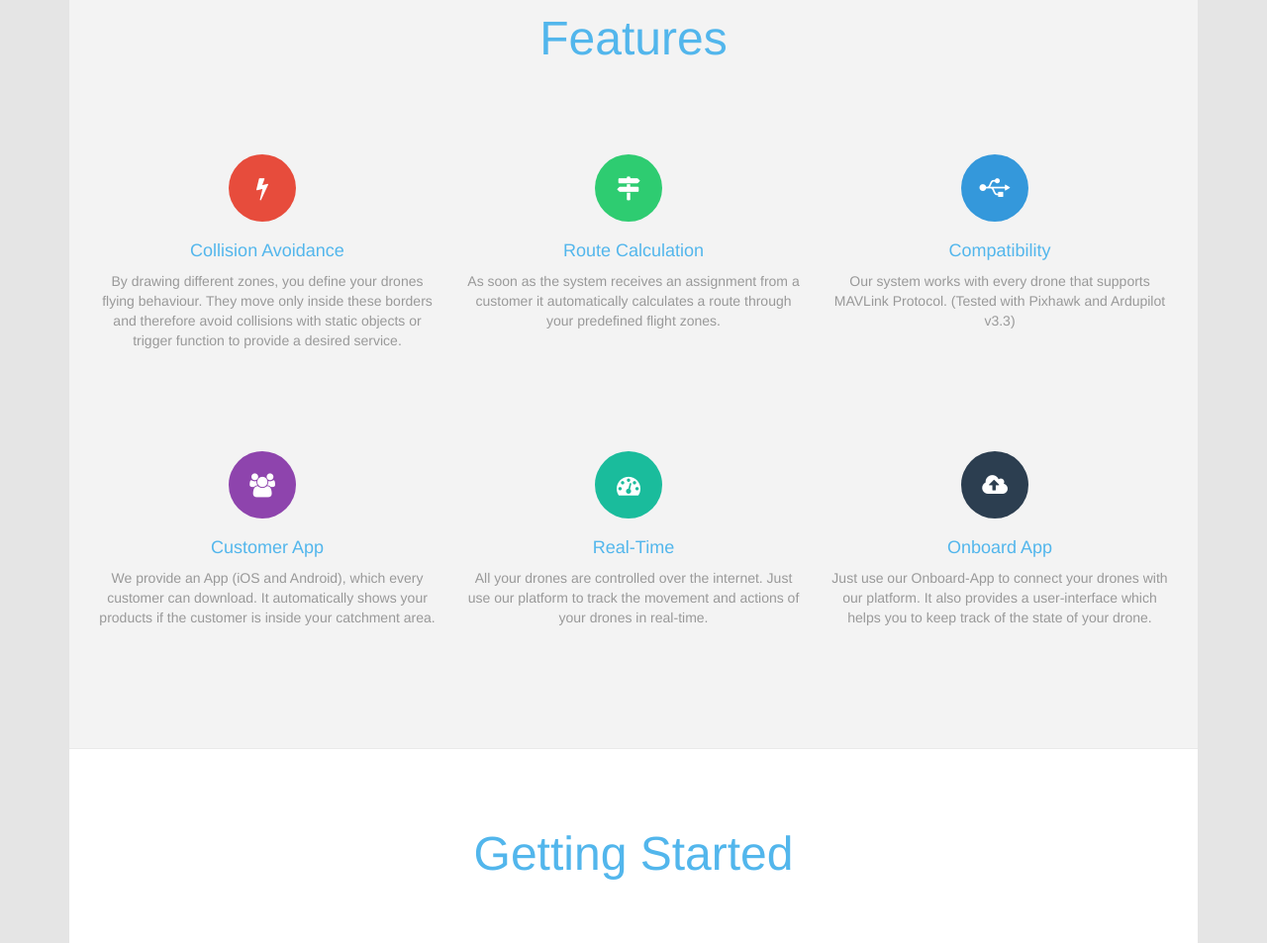
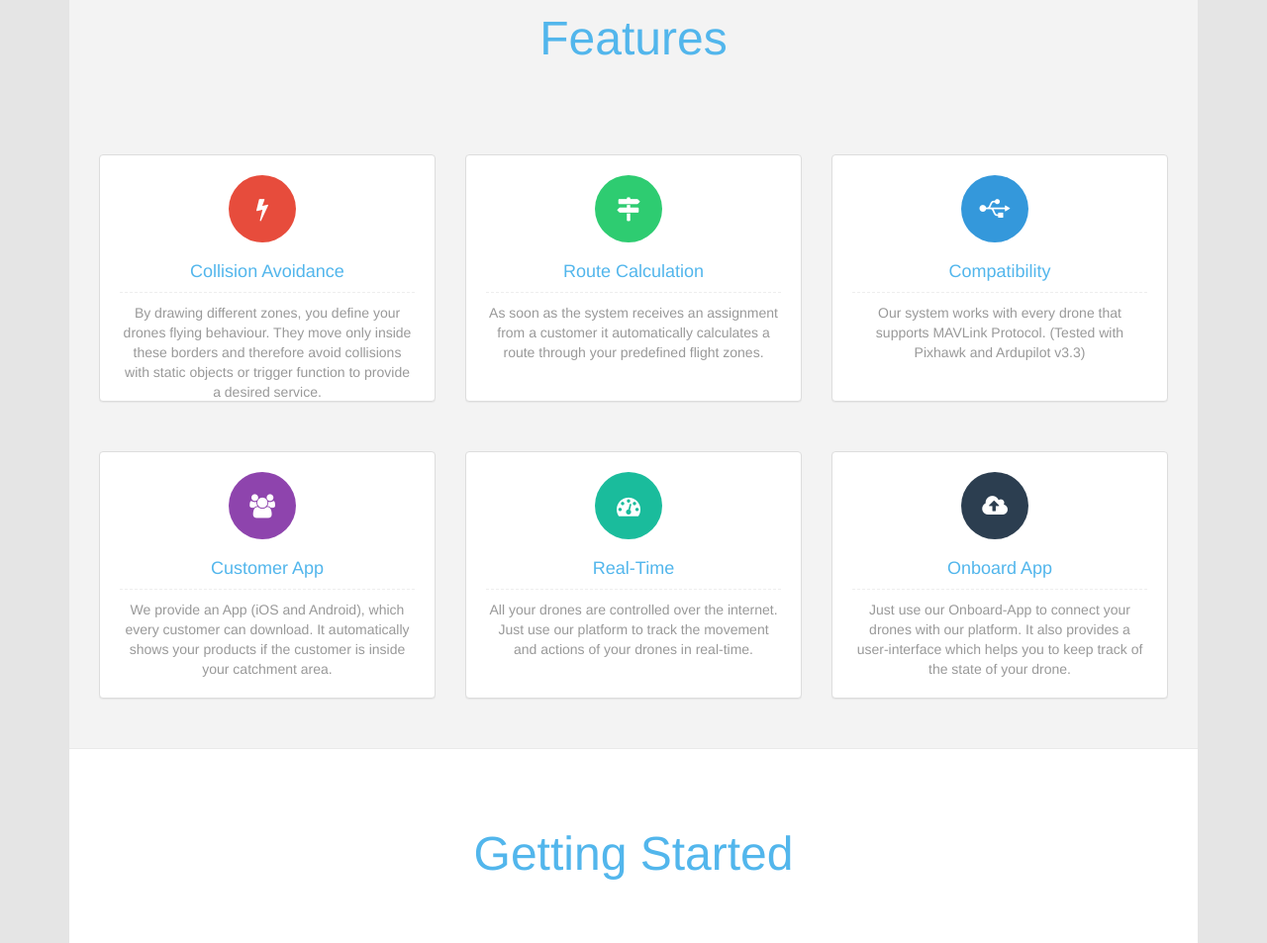
Before and after one commit to Project-Helin/project-helin.github.io, a plain HTML site: page index.html in a window 1280 px wide. Shown: the part 1042-1995 px from the top of the page at 99% size. Drawn offline with Linux system fonts and the light colour scheme.

Commit message:
improved features

```diff
--- a/css/main.css
+++ b/css/main.css
@@ -369,6 +369,16 @@ a:focus {
   margin-bottom: 50px;
   height: 250px;
 }
+
+#features .panel {
+  padding: 20px;
+  height: 100%;
+}
+
+#features h4 {
+  padding-bottom: 10px;
+  border-bottom: 1px dashed #eee;
+}
 .center {
   text-align: center;
 }
--- a/index.html
+++ b/index.html
@@ -112,15 +112,15 @@
             </div>
             <div class="row">
                 <div class="col-md-4 col-sm-6">
-                    <div class="center">
+                    <div class="center panel panel-default">
                         <i class="fa fa-flash icon-md icon-color1"></i>
                         <h4 data-i18n="collision_avoidance">Collision Avoidance</h4>
                         <p data-i18n="collision_avoidance_text">By drawing different zones, you define your drones flying behaviour. They move only inside these borders and therefore
                             avoid collisions with static objects or trigger function to provide a desired service.</p>
                     </div>
                 </div><!--/.col-md-4-->
-                <div class="col-md-4 col-sm-6">
-                    <div class="center">
+                <div class="col-md-4 col-sm-6 ">
+                    <div class="center panel panel-default">
                         <i class="fa fa-map-signs icon-md icon-color2"></i>
                         <h4 data-i18n="route_calculation">Route Calculation</h4>
                         <p data-i18n="route_calculation_text">As soon as the system receives an assignment from a customer it automatically calculates a route through your predefined flight
@@ -128,14 +128,14 @@
                     </div>
                 </div><!--/.col-md-4-->
                 <div class="col-md-4 col-sm-6">
-                    <div class="center">
+                    <div class="center panel panel-default">
                         <i class="fa fa-usb icon-md icon-color3"></i>
                         <h4 data-i18n="compatibility">Compatibility</h4>
                         <p data-i18n="compatibility_text">Our system works with every drone that supports MAVLink Protocol. (Tested with Pixhawk and Ardupilot v3.3)</p>
                     </div>
                 </div><!--/.col-md-4-->
                 <div class="col-md-4 col-sm-6">
-                    <div class="center">
+                    <div class="center panel panel-default">
                         <i class="fa fa-users icon-md icon-color4"></i>
                         <h4 data-i18n="customer_app">Customer App</h4>
                         <p data-i18n="customer_app_text">We provide an App (iOS and Android), which every customer can download. It automatically shows your products if the
@@ -144,7 +144,7 @@
                     </div>
                 </div><!--/.col-md-4-->
                 <div class="col-md-4 col-sm-6">
-                    <div class="center">
+                    <div class="center panel panel-default">
                         <i class="fa fa-tachometer icon-md icon-color5"></i>
                         <h4 data-i18n="real_time">Real-Time</h4>
                         <p data-i18n="real_time_text">All your drones are controlled over the internet. Just use our platform to track the movement and actions of your drones in
@@ -152,7 +152,7 @@
                     </div>
                 </div><!--/.col-md-4-->
                 <div class="col-md-4 col-sm-6">
-                    <div class="center">
+                    <div class="center panel panel-default">
                         <i class="fa fa-cloud-upload icon-md icon-color6"></i>
                         <h4 data-i18n="onboard_app">Onboard App</h4>
                         <p data-i18n="onboard_app_text">Just use our Onboard-App to connect your drones with our platform. It also provides a user-interface which helps you to keep
```
